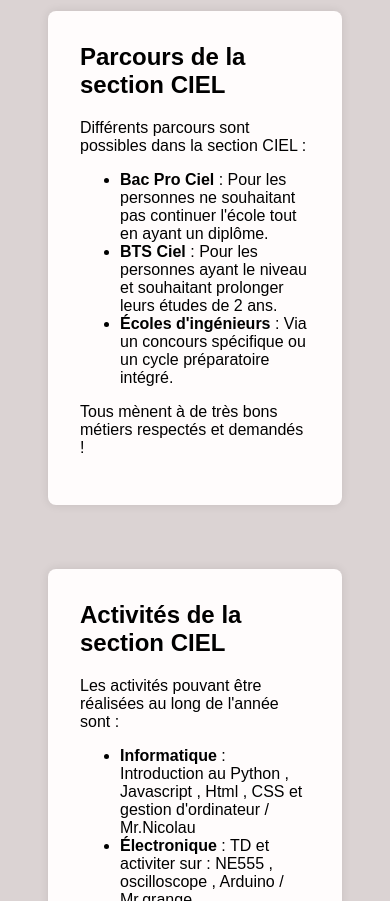
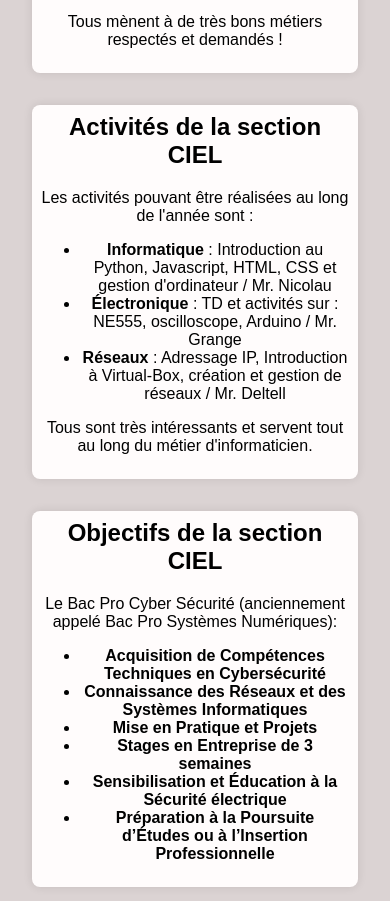
Before and after one commit to neo01mrt/cielaccpage, a plain HTML site: page index.html in a window 390 px wide. Shown: the part 1099-2000 px from the top of the page. Drawn offline with Linux system fonts and the light colour scheme.

Commit message:
Add files via upload

```diff
--- a/index.html
+++ b/index.html
@@ -3,7 +3,7 @@
 
 <head>
     <meta charset="UTF-8">
-    <meta name="viewport" content="width=device-width, initial-scale=1.0">
+    <meta name="viewport" content="width=device-width, initial-scale=1.0, user-scalable=no">
     <title>Bac Pro CIEL</title>
     <style>
         body {
@@ -59,58 +59,21 @@
             text-align: center;
         }
 
-        .content2 {
-            float: left;
-            margin: 2em 1em;
-            max-width: 300px;
+        .content2, .content3, .content4, .content5 {
+            margin: 2em auto;
+            max-width: 800px;
             background-color: rgb(255, 252, 252);
             padding: 2em;
             border-radius: 8px;
             box-shadow: 0 0 10px rgba(0, 0, 0, 0.1);
+            text-align: center;
         }
 
-        .content3 {
-            float: right;
-            margin: 2em 1em;
-            max-width: 300px;
-            background-color: rgb(255, 252, 252);
-            padding: 2em;
-            border-radius: 8px;
-            box-shadow: 0 0 10px rgba(0, 0, 0, 0.1);
-        }
-
-
-        .content4 {
-            float: left;
-            margin: 2em 1em;
-            max-width: 300px;
-            background-color: rgb(255, 252, 252);
-            padding: 2em;
-            border-radius: 8px;
-            box-shadow: 0 0 10px rgba(0, 0, 0, 0.1);
-        }
-
-        .content5 {
-            float: right;
-            margin: 2em 1em;
-            max-width: 300px;
-            background-color: rgb(255, 255, 255);
-            padding: 2em;
-            border-radius: 8px;
-            box-shadow: 0 0 10px rgba(0, 0, 0, 0.1);
-        }
-
-        .content2 h2,
-        .content3 h2,
-        .content4 h2,
-        .content5 h2 {
+        .content2 h2, .content3 h2, .content4 h2, .content5 h2 {
             margin-top: 0;
         }
 
-        .content2 p,
-        .content3 p,
-        .content4 p,
-        .content5 p {
+        .content2 p, .content3 p, .content4 p, .content5 p {
             margin-bottom: 1em;
         }
 
@@ -140,6 +103,35 @@
             padding: 1em 0;
             position: relative;
             width: 100%;
+        }
+
+        /* Media Queries */
+        @media (max-width: 768px) {
+            header h1 {
+                font-size: 2em;
+            }
+
+            .content1, .content2, .content3, .content4, .content5 {
+                padding: 1em;
+            }
+
+            .links {
+                flex-direction: column;
+            }
+        }
+
+        @media (max-width: 480px) {
+            header h1 {
+                font-size: 1.5em;
+            }
+
+            .content1, .content2, .content3, .content4, .content5 {
+                padding: 0.5em;
+            }
+
+            .links a {
+                padding: 0.5em 1em;
+            }
         }
     </style>
 </head>
@@ -181,24 +173,23 @@
             <h2>Activités de la section CIEL</h2>
             <p>Les activités pouvant être réalisées au long de l'année sont :</p>
             <ul>
-                <li><strong>Informatique</strong> : Introduction au Python , Javascript , Html , CSS et gestion d'ordinateur / Mr.Nicolau</li>
-                <li><strong>Électronique</strong> : TD et activiter sur : NE555 , oscilloscope , Arduino / Mr.grange</li>
-                <li><strong>Réseaux</strong> : Adressage IP , Introduction a Virtual-Box , création et gestion de résaux /Mr.deltell</li>
+                <li><strong>Informatique</strong> : Introduction au Python, Javascript, HTML, CSS et gestion d'ordinateur / Mr. Nicolau</li>
+                <li><strong>Électronique</strong> : TD et activités sur : NE555, oscilloscope, Arduino / Mr. Grange</li>
+                <li><strong>Réseaux</strong> : Adressage IP, Introduction à Virtual-Box, création et gestion de réseaux / Mr. Deltell</li>
             </ul>
-            <p>Tous sont tres intérésant et serve tout au long du metier d'informaticien.</p>
+            <p>Tous sont très intéressants et servent tout au long du métier d'informaticien.</p>
         </div>
         <div class="content5">
             <h2>Objectifs de la section CIEL</h2>
-            <p>Le Bac Pro Cyber Sécurité (anciennement appelé Bac Pro Systèmes Numériques:</p>
+            <p>Le Bac Pro Cyber Sécurité (anciennement appelé Bac Pro Systèmes Numériques):</p>
             <ul>
                 <li><strong>Acquisition de Compétences Techniques en Cybersécurité</strong></li>
-                <li><strong>Connaissance des Réseaux et des Systèmes Informatiques </strong></li>
+                <li><strong>Connaissance des Réseaux et des Systèmes Informatiques</strong></li>
                 <li><strong>Mise en Pratique et Projets</strong></li>
                 <li><strong>Stages en Entreprise de 3 semaines</strong></li>
                 <li><strong>Sensibilisation et Éducation à la Sécurité électrique</strong></li>
                 <li><strong>Préparation à la Poursuite d’Études ou à l’Insertion Professionnelle</strong></li>
             </ul>
-
         </div>
     </main>
     <footer>
```
